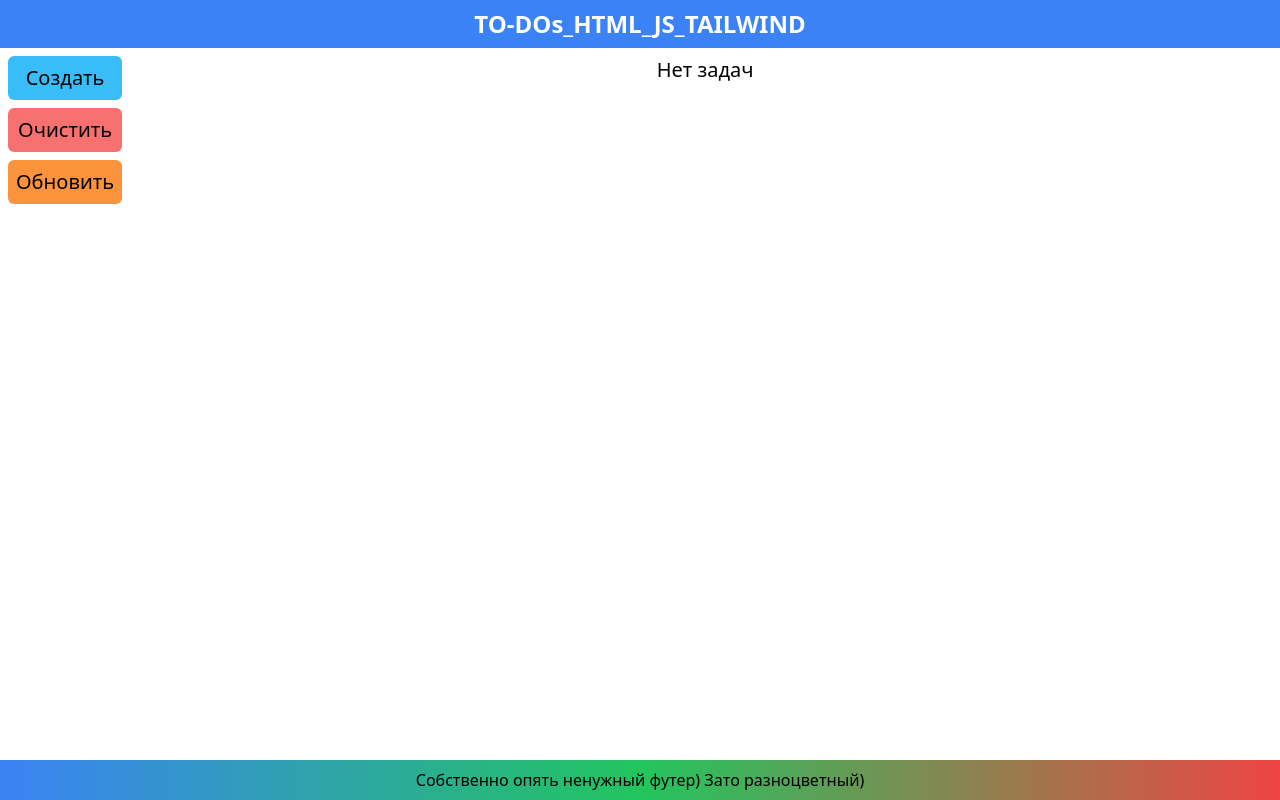
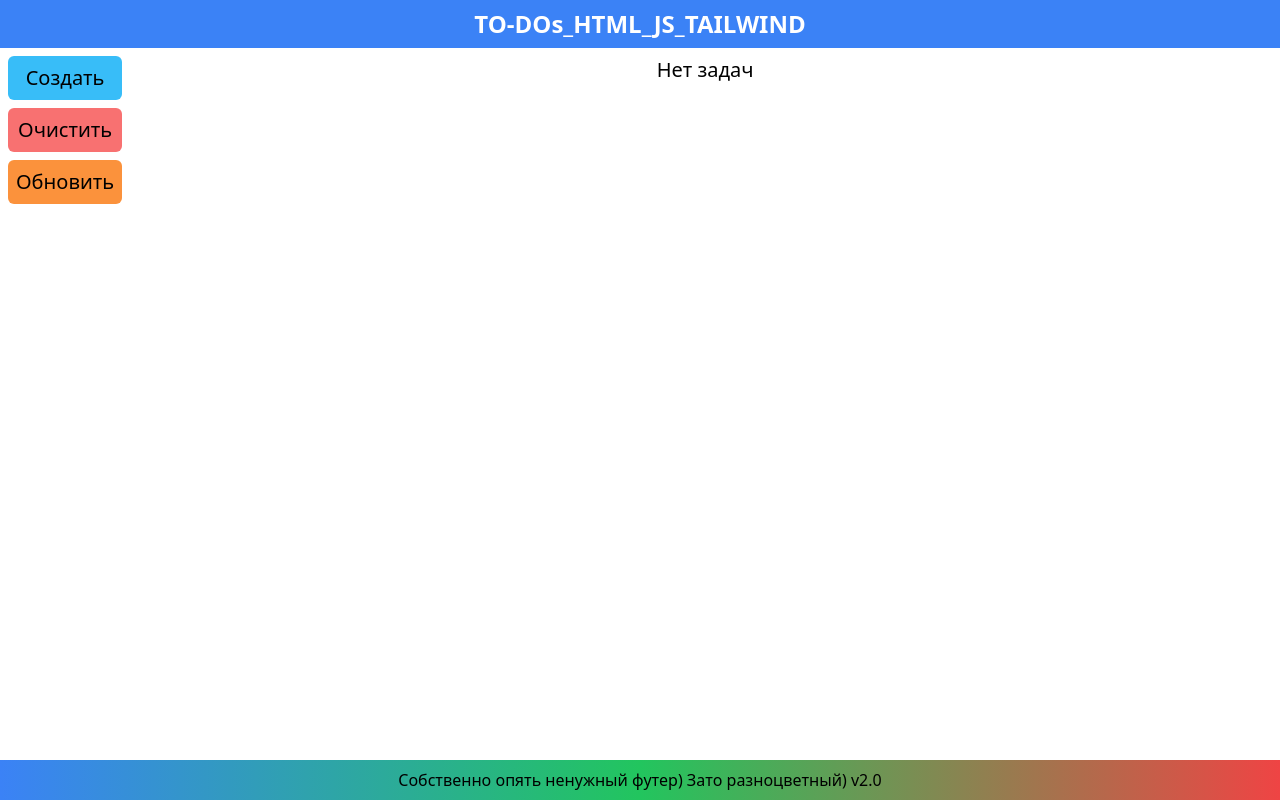
Before and after one commit to ilyassulk/TO-DOs_JS_HTML_Tailwind, a website: page index.html in a window 1280 px wide. Drawn offline with Linux system fonts and the light colour scheme.

Commit message:
git-pages-v2.0.1

```diff
--- a/index.html
+++ b/index.html
@@ -22,7 +22,7 @@
         </ul>
     </main>
     <footer class="bg-blue-300 py-2 text-center text-1xl text-black bg-gradient-to-r from-blue-500 via-green-500 to-red-500">
-        Собственно опять ненужный футер) Зато разноцветный)
+        Собственно опять ненужный футер) Зато разноцветный) v2.0
     </footer>
 </div>
 
```
